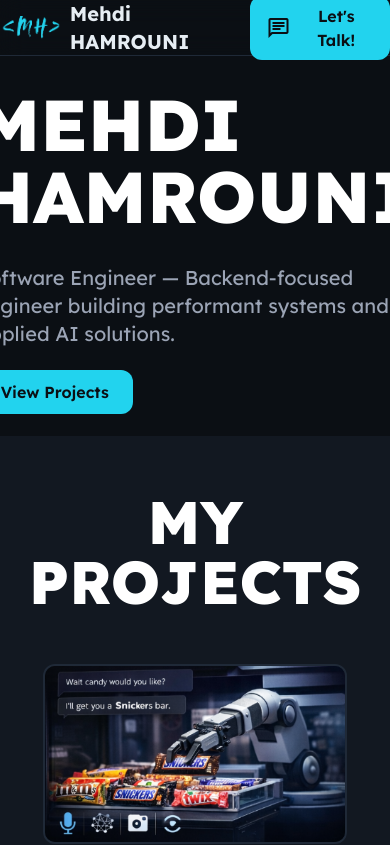
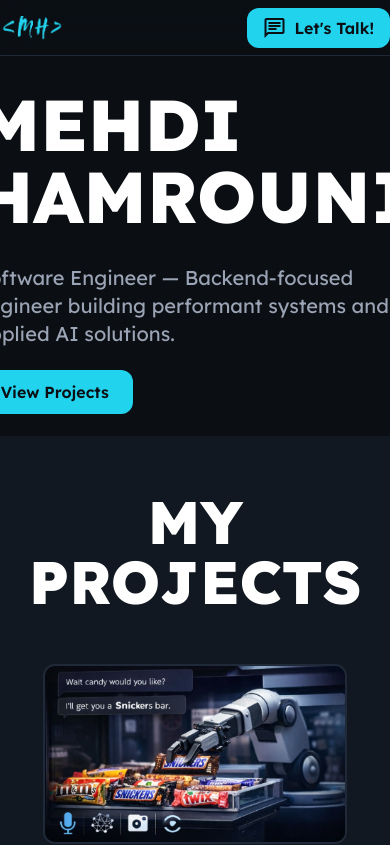
Before and after one commit to mehdihmr/portfolio_onepage, a React (Vite) app: page / in a window 390 px wide. Shown: the top 845 px of the page. Built offline with nearby package versions, Linux system fonts and the light colour scheme.

Commit message:
hide name when on phone

```diff
--- a/src/header/header.tsx
+++ b/src/header/header.tsx
@@ -43,7 +43,7 @@
         <div className="mx-auto lg:px-12 flex flex-row items-center justify-between h-full w-full absolute">
           <div className="flex flex-row items-center justify-center gap-x-2">
             <img src={logo} className="h-6 w-16 object-cover" />
-            <h1 className="text-xl font-bold text-primary">Mehdi HAMROUNI</h1>
+            <h1 className="text-xl font-bold text-primary hidden lg:block">Mehdi HAMROUNI</h1>
           </div>
 
           <button type="button" className="text-background cursor-pointer bg-accent py-2 px-4 hover:bg-hover-accent rounded-xl flex items-center gap-x-2" onClick={() => setIsModalOpen(true)}>
```
